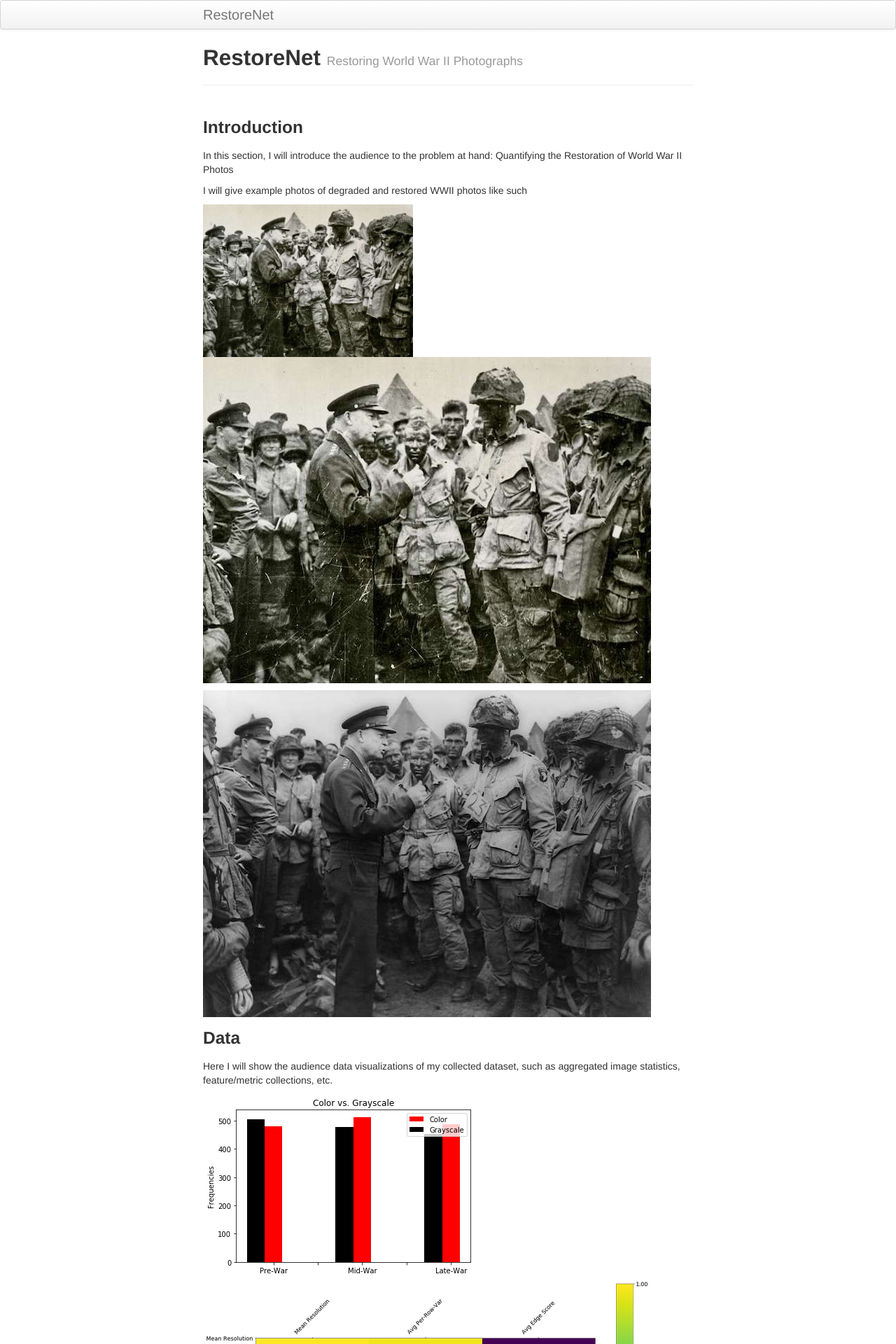
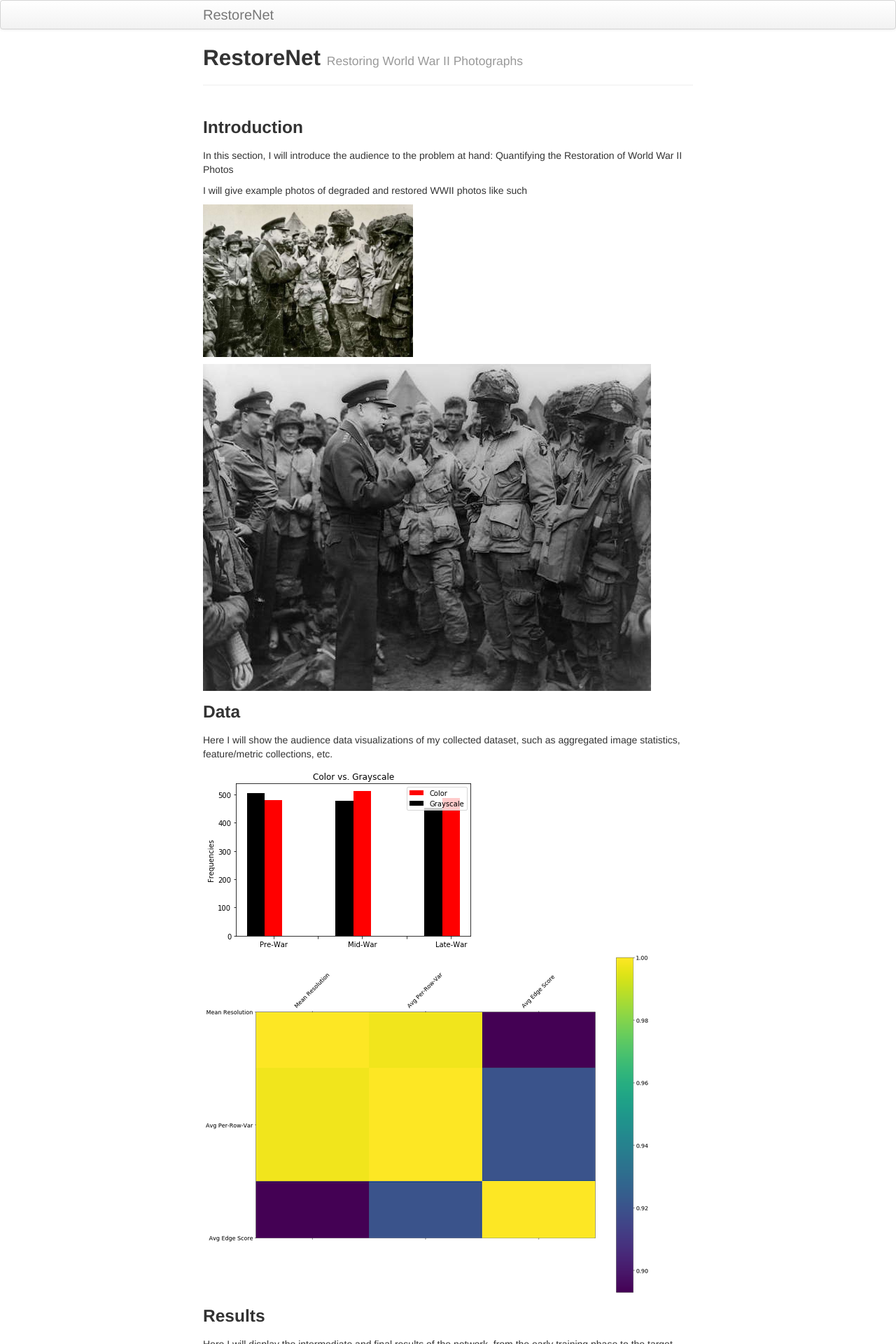
Before and after one commit to Emmanuel-Diaz/RestoreNet, a Jekyll site: the page built from index.md, in a window 1280 px wide. Shown: the top 1920 px of the page at 70% size. Built offline with Jekyll 4.4.1, drawn with Linux system fonts in a browser that asks for light colours.

Commit message:
img test2

```diff
--- a/index.md
+++ b/index.md
@@ -12,8 +12,9 @@ In this section, I will introduce the audience to the problem at hand: Quantifyi
 I will give example photos of degraded and restored WWII photos like such
 
 
-<img width=300px src="https://raw.githubusercontent.com/Emmanuel-Diaz/RestoreNet/gh-pages/imgs/degraded.jpeg"/>
-![degraded](/imgs/degraded.jpeg)
+<img width=300px src="https://raw.githubusercontent.com/Emmanuel-Diaz/RestoreNet/gh-pages/imgs/degraded.jpeg" />
+
+
 
 ![restore](/imgs/restored.jpg)
 
```
